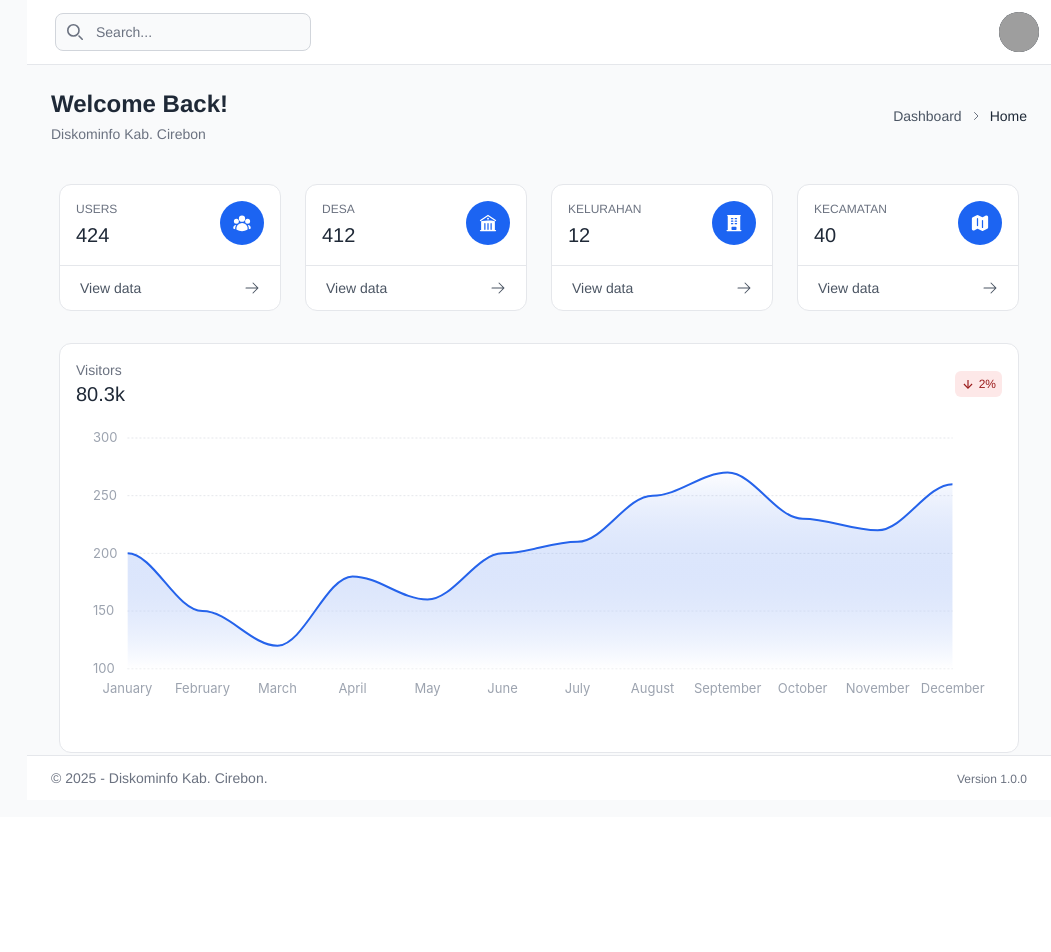
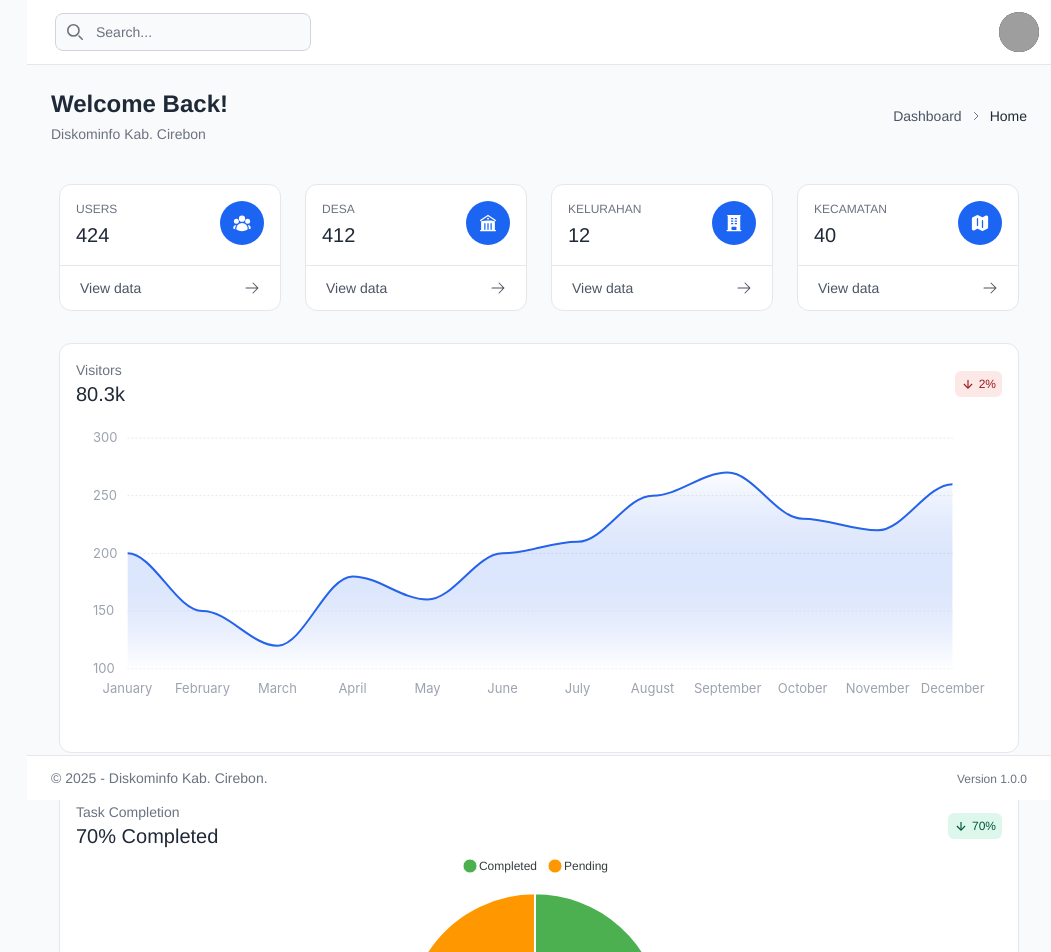
Before and after one commit to azharanggakusuma/simades, a Next.js app: page /dashboard in a window 1280 px wide. Shown: the top 952 px of the page, without its empty margins (229-1280 px from the left). Before the commit the page ends 817 px from the top, so only its background shows below. Built offline with nearby package versions, Linux system fonts and the light colour scheme; grey boxes are pictures that could not be loaded.

Commit message:
feat: add ChartTask component for task completion visualization in Dashboard

```diff
--- /dev/null
+++ b/app/dashboard/components/ChartTask.tsx
@@ -0,0 +1,97 @@
+"use client";
+import { useEffect, useRef } from "react";
+
+export default function ChartTask() {
+  const chartRef = useRef(null);
+
+  useEffect(() => {
+    const element = chartRef.current;
+    if (!element) return;
+
+    // Import ApexCharts hanya saat client-side
+    import("apexcharts").then(({ default: ApexCharts }) => {
+      const buildTooltip = (props) => {
+        const { dataPointIndex, series, ctx } = props;
+        const value = series[dataPointIndex] || 0;
+        const label =
+          dataPointIndex === 0 ? "Completed Tasks" : "Pending Tasks";
+
+        return `
+          <div class="apexcharts-tooltip-title">${label}</div>
+          <div class="apexcharts-tooltip-series-group">
+            <span class="apexcharts-tooltip-marker" style="background-color: ${ctx.opts.colors[dataPointIndex]}"></span>
+            <span class="apexcharts-tooltip-text-label">${label}: </span>
+            <span class="apexcharts-tooltip-text-value">${value}</span>
+          </div>
+        `;
+      };
+
+      // Replace with actual task data
+      const completedTasks = 70; // Example data: 70% completed
+      const pendingTasks = 100 - completedTasks; // Remaining 30% pending
+
+      const chart = new ApexCharts(element, {
+        chart: {
+          height: 300,
+          type: "pie",
+          toolbar: { show: false },
+        },
+        series: [completedTasks, pendingTasks], // Data for Completed and Pending tasks
+        labels: ["Completed", "Pending"],
+        colors: ["#4caf50", "#ff9800"], // Green for completed, Orange for pending
+        legend: {
+          position: "top",
+          horizontalAlign: "center",
+        },
+        dataLabels: { enabled: true },
+        tooltip: {
+          custom: buildTooltip,
+        },
+        responsive: [
+          {
+            breakpoint: 568,
+            options: {
+              chart: { height: 250 },
+              legend: { position: "bottom" },
+            },
+          },
+        ],
+      });
+
+      chart.render();
+      return () => chart.destroy();
+    });
+  }, []);
+
+  return (
+    <div className="p-4 mt-8 mb-8 md:p-5 min-h-102.5 flex flex-col bg-white border border-gray-200 shadow-2xs rounded-xl dark:bg-neutral-800 dark:border-neutral-700">
+      <div className="flex flex-wrap justify-between items-center gap-2">
+        <div>
+          <h2 className="text-sm text-gray-500 dark:text-neutral-500">
+            Task Completion
+          </h2>
+          <p className="text-xl sm:text-2xl font-medium text-gray-800 dark:text-neutral-200">
+            70% Completed
+          </p>
+        </div>
+        <div>
+          <span className="py-[5px] px-1.5 inline-flex items-center gap-x-1 text-xs font-medium rounded-md bg-green-100 text-green-800 dark:bg-green-500/10 dark:text-green-500">
+            <svg
+              className="inline-block size-3.5"
+              xmlns="http://www.w3.org/2000/svg"
+              fill="none"
+              viewBox="0 0 24 24"
+              stroke="currentColor"
+              strokeWidth={2}
+            >
+              <path d="M12 5v14" />
+              <path d="m19 12-7 7-7-7" />
+            </svg>
+            70%
+          </span>
+        </div>
+      </div>
+      <div ref={chartRef} id="task-completion-chart" />
+    </div>
+  );
+}
--- a/app/dashboard/page.js
+++ b/app/dashboard/page.js
@@ -4,6 +4,7 @@ import Stats from "./components/Stats";
 import Footer from "./components/Footer";
 import Breadcrumb from "./components/Breadcrumb";
 import ChartVisitor from "./components/ChartVisitor";
+import ChartTask from "./components/ChartTask";
 
 export default function Dashboard() {
   return (
@@ -17,6 +18,7 @@ export default function Dashboard() {
         <div className="p-2 mt-8">
           <Stats />
           <ChartVisitor />
+          <ChartTask />
         </div>
         {/*
         <div className="p-4 border-2 border-gray-200 border-dashed rounded-lg dark:border-gray-700 mt-8">
```
